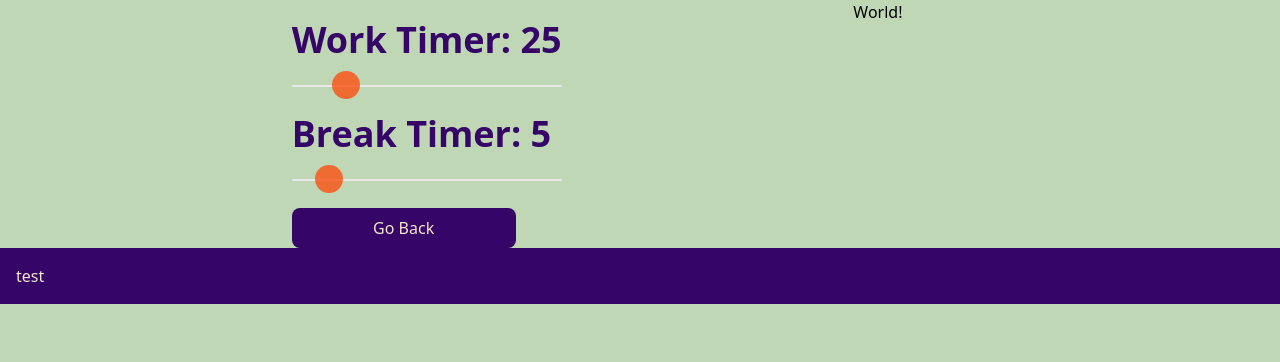
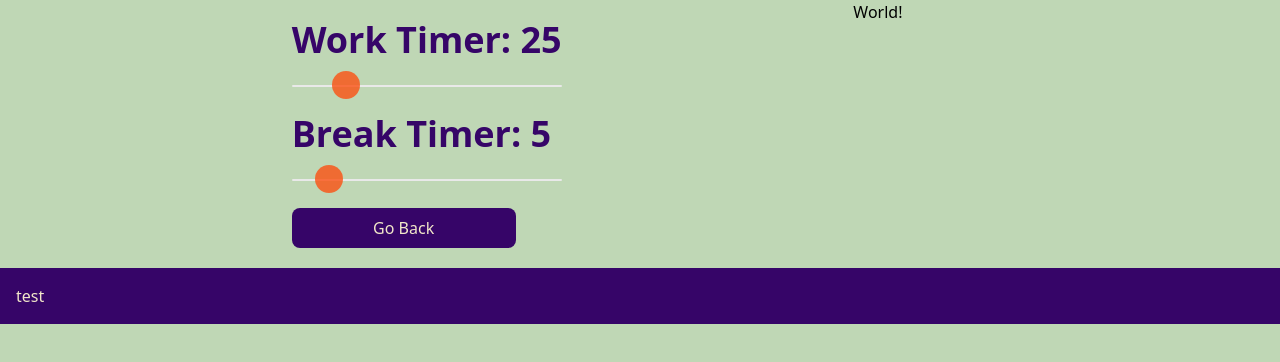
Before and after one commit to Max-Sepp/PomodoroToDo, a React (Create React App) app in the folder frontend/: page / in a window 1280 px wide. Shown: the top 362 px of the page. Built offline with nearby package versions, Linux system fonts and the light colour scheme.

Commit message:
slight aesthetic changes to Pomodoro Timer

```diff
--- a/frontend/src/components/HomePage/Settings.jsx
+++ b/frontend/src/components/HomePage/Settings.jsx
@@ -10,7 +10,7 @@ function Settings() {
     const settings = useContext(SettingsContext)
 
     return (
-        <div className='mx-auto w-fit pt-5'>
+        <div className='mx-auto w-fit py-5'>
             <h3 className='text-indigo font-bold md:text-4xl text-3xl '>Work Timer: {settings.workTime}</h3>
             <Slider
                 className='my-5'
--- a/frontend/src/components/HomePage/Timer.jsx
+++ b/frontend/src/components/HomePage/Timer.jsx
@@ -48,7 +48,7 @@ function Timer() {
                 value={percentage}
                 text={minutes + ':' + seconds}
                 styles={buildStyles({
-                    textColor: '#F9F0F6',
+                    textColor: '#360568',
                     pathColor: mode === 'work' ? '#360568' : '#4B644A',
                     tailColor: '#F9F0F6',
                 })}
```
